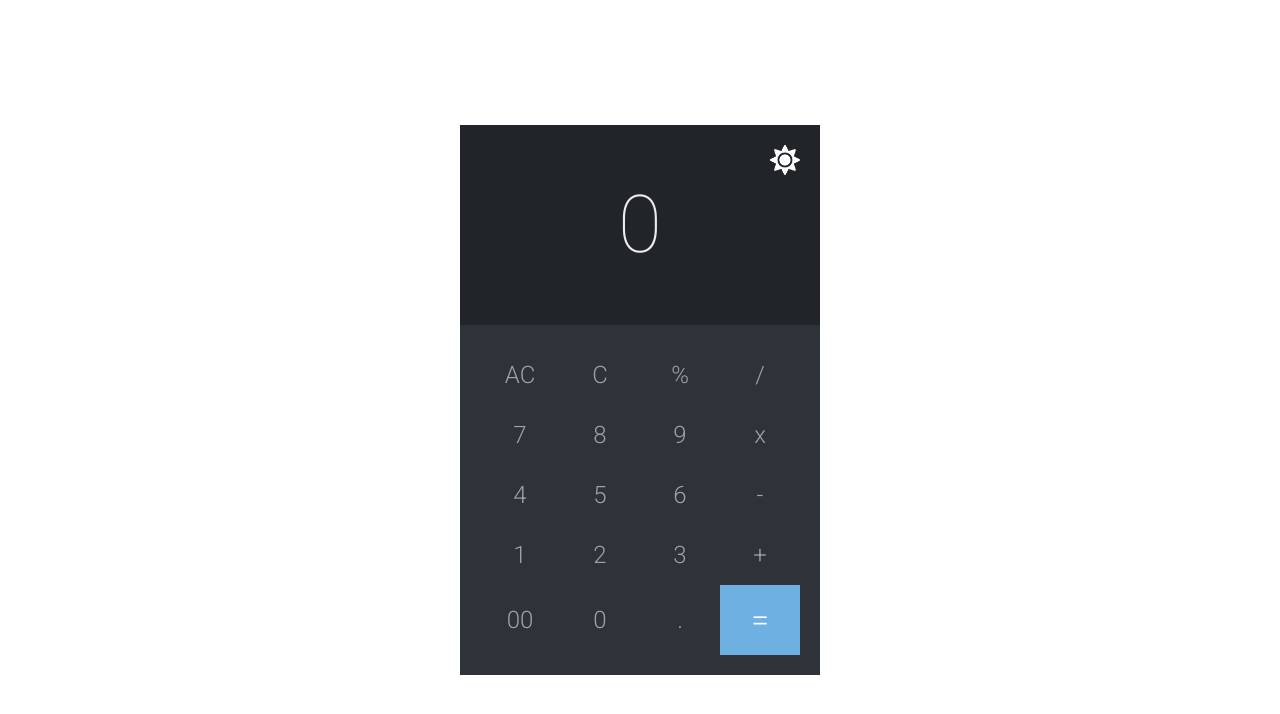
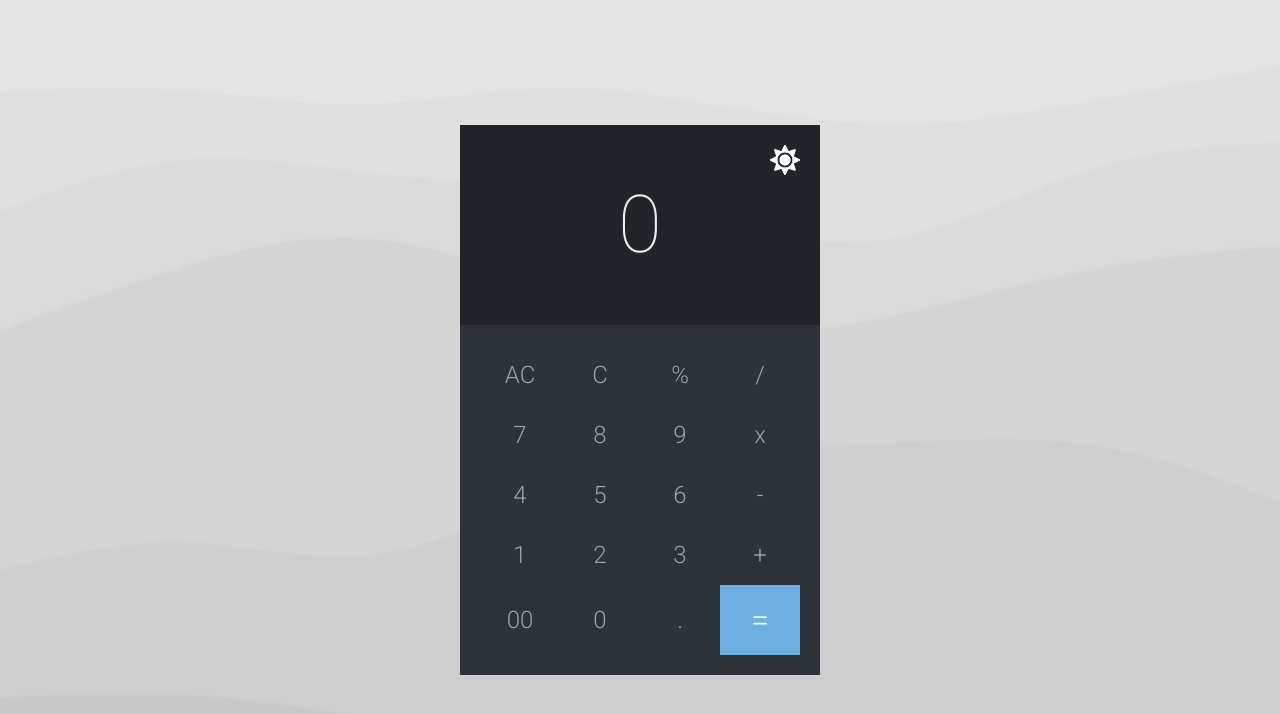
Before and after one commit to swarnim-me/calculator, a plain HTML site: page index.html in a window 1280 px wide. Drawn offline with Linux system fonts and the light colour scheme.

Commit message:
Fix typo in file path

```diff
--- a/css/styles.css
+++ b/css/styles.css
@@ -39,7 +39,7 @@
 main {
     height: 100vh;
     width: 100vw;
-    background: url("./assets/images/background.png") center no-repeat;
+    background: url("../assets/images/background.png") center no-repeat;
     background-size: cover;
     display: flex;
     justify-content: center;
```
